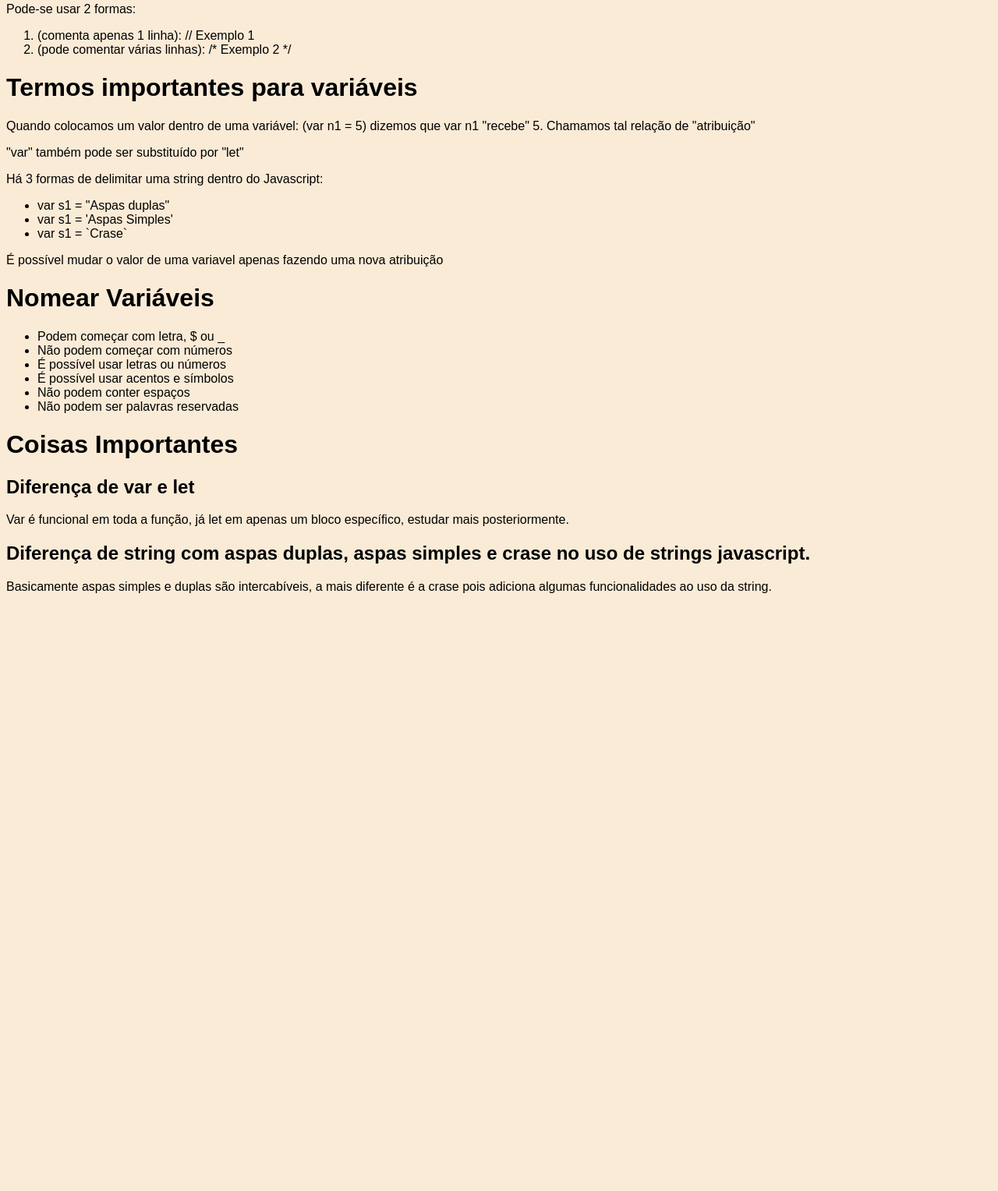
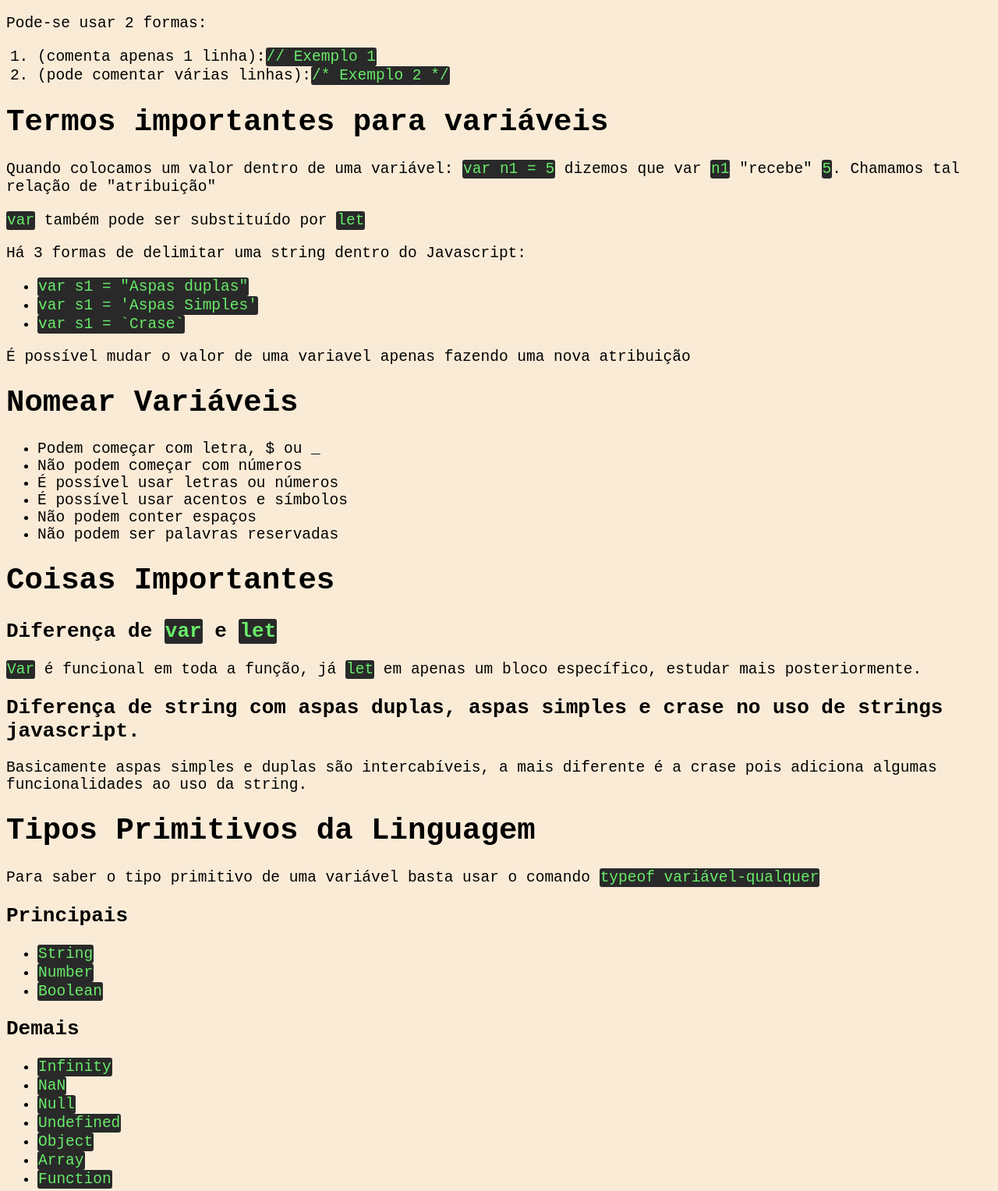
Before and after one commit to luizguilhermeb/curso-javascript, a plain HTML site: page aulas/aula05/index.html in a window 1280 px wide. Shown: the part 77-1605 px from the top of the page at 78% size. Before the commit the page ends 855 px from the top, so only its background shows below. Drawn offline with Linux system fonts and the light colour scheme.

Commit message:
aulas 5 e 6 prontas, aula 7 iniciada

```diff
--- a/aulas/aula05/index.html
+++ b/aulas/aula05/index.html
@@ -3,14 +3,34 @@
   <head>
     <meta charset="UTF-8" />
     <meta name="viewport" content="width=device-width, initial-scale=1.0" />
-    <title>Aula 05</title>
+    <title>Aula 05 - Variáveis e Tipos Primitivos</title>
     <style>
       * {
-        font-family: Arial, Helvetica, sans-serif;
+        font-family: monospace;
       }
 
       body {
         background-color: #faebd7;
+      }
+
+      h1 {
+        font-size: 3rem;
+      }
+
+      h2 {
+        font-size: 2rem;
+      }
+
+      p, ul, ol {
+        font-size: 1.5rem;
+      }
+
+      .codigo {
+        display: inline-block;
+        background-color: rgb(41, 41, 41);
+        color: rgb(105, 235, 105);
+        padding: 1px;
+        border-radius: 3px;
       }
     </style>
   </head>
@@ -20,25 +40,25 @@
     <p>Pode-se usar 2 formas:</p>
 
     <ol>
-      <li>(comenta apenas 1 linha): // Exemplo 1</li>
-      <li>(pode comentar várias linhas): /* Exemplo 2 */</li>
+      <li>(comenta apenas 1 linha):<span class="codigo"> // Exemplo 1</span></li>
+      <li>(pode comentar várias linhas):<span class="codigo"> /* Exemplo 2 */</span></li>
     </ol>
 
     <h1>Termos importantes para variáveis</h1>
 
     <p>
-      Quando colocamos um valor dentro de uma variável: (var n1 = 5) dizemos que
-      var n1 "recebe" 5. Chamamos tal relação de "atribuição"
+      Quando colocamos um valor dentro de uma variável: <span class="codigo">var n1 = 5</span> dizemos que
+      var <span class="codigo">n1</span> "recebe" <span class="codigo">5</span>. Chamamos tal relação de "atribuição"
     </p>
 
-    <p>"var" também pode ser substituído por "let"</p>
+    <p><span class="codigo">var</span> também pode ser substituído por <span class="codigo">let</span></p>
 
     <p>Há 3 formas de delimitar uma string dentro do Javascript:</p>
 
     <ul>
-      <li>var s1 = "Aspas duplas"</li>
-      <li>var s1 = 'Aspas Simples'</li>
-      <li>var s1 = `Crase`</li>
+      <li><span class="codigo">var s1 = "Aspas duplas"</span></li>
+      <li><span class="codigo">var s1 = 'Aspas Simples'</span></li>
+      <li><span class="codigo">var s1 = `Crase`</span></li>
     </ul>
 
     <p>É possível mudar o valor de uma variavel apenas fazendo uma nova atribuição</p>
@@ -56,12 +76,36 @@
 
     <h1>Coisas Importantes</h1>
 
-    <h2>Diferença de var e let</h2>
+    <h2>Diferença de <span class="codigo">var</span> e <span class="codigo">let</span></h2>
 
-    <p>Var é funcional em toda a função, já let em apenas um bloco específico, estudar mais posteriormente.</p>
+    <p><span class="codigo">Var</span> é funcional em toda a função, já <span class="codigo">let</span> em apenas um bloco específico, estudar mais posteriormente.</p>
 
     <h2>Diferença de string com aspas duplas, aspas simples e crase no uso de strings javascript.</h2>
 
     <p>Basicamente aspas simples e duplas são intercabíveis, a mais diferente é a crase pois adiciona algumas funcionalidades ao uso da string.</p>
+
+    <h1>Tipos Primitivos da Linguagem</h1>
+
+    <p>Para saber o tipo primitivo de uma variável basta usar o comando <span class="codigo">typeof variável-qualquer</span></p>
+
+    <h2>Principais</h2>
+
+    <ul>
+      <li><span class="codigo">String</span></li>
+      <li><span class="codigo">Number</span></li>
+      <li><span class="codigo">Boolean</span></li>
+    </ul>
+
+    <h2>Demais</h2>
+
+    <ul>
+      <li><span class="codigo">Infinity</span></li>
+      <li><span class="codigo">NaN</span></li>
+      <li><span class="codigo">Null</span></li>
+      <li><span class="codigo">Undefined</span></li>
+      <li><span class="codigo">Object</span></li>
+      <li><span class="codigo">Array</span></li>
+      <li><span class="codigo">Function</span></li>
+    </ul>
   </body>
 </html>
```
Also changed, not shown: aulas/aula06/ex002.html (added, +27 -0 lines), aulas/aula06/ex003.html (added, +34 -0 lines), aulas/aula06/ex004.html (added, +35 -0 lines), aulas/aula07/index.html (added, +35 -0 lines).
